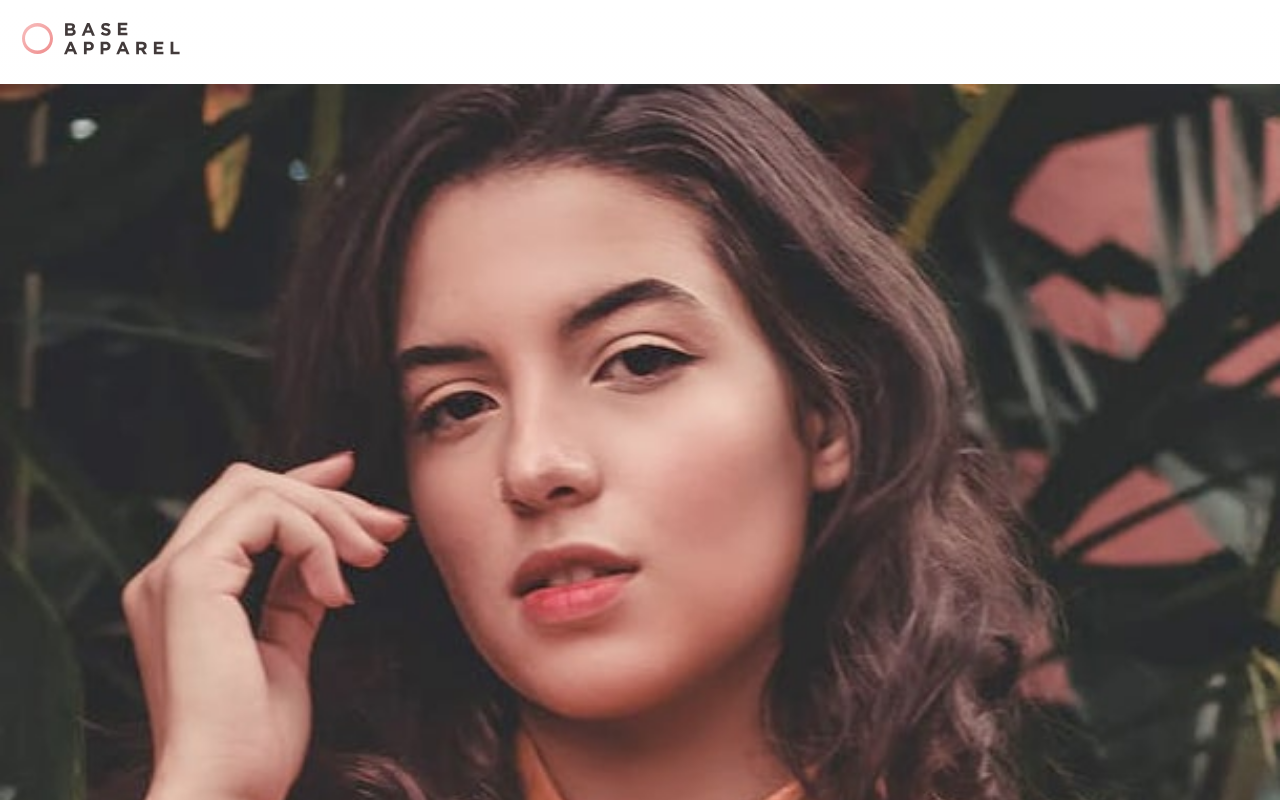
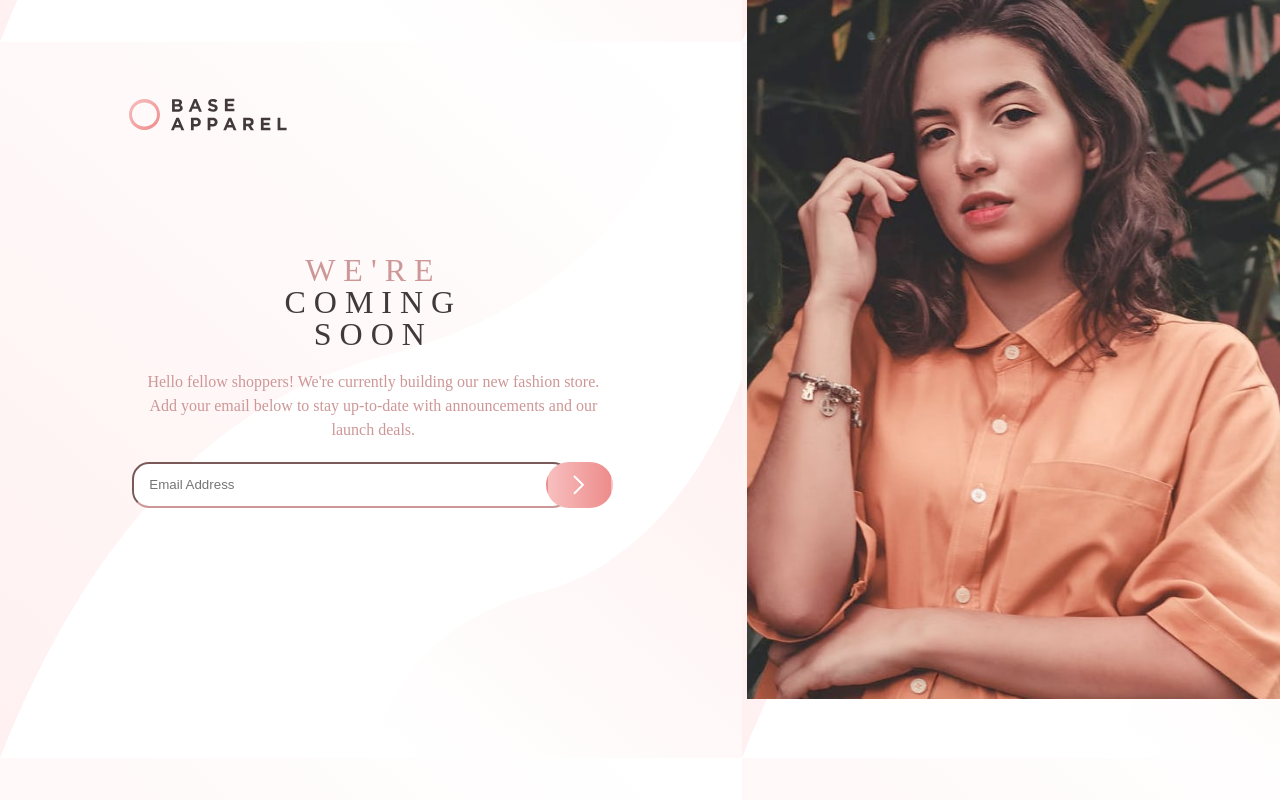
Before and after one commit to Raymond023/basic-apparel, a plain HTML site: page index.html in a window 1280 px wide. Shown: the top 800 px of the page. Drawn offline with Linux system fonts and the light colour scheme.

Commit message:
added desktop display

```diff
--- a/index.html
+++ b/index.html
@@ -26,13 +26,14 @@
     </a>
   </header>
 
+  <picture>
+    <source srcset="images/hero-desktop.jpg" media="(min-width: 768px)">
+    <source srcset="images/hero-mobile.jpg" media="(min-width: 320px)">
+    <img src="images/hero-mobile.jpg" alt="">
+  </picture>
+
   <main>
 
-    <picture>
-      <source srcset="images/hero-desktop.jpg" media="(min-width: 768px)">
-      <source srcset="images/hero-mobile.jpg" media="(min-width: 320px)">
-      <img src="images/hero-mobile.jpg" alt="">
-    </picture>
 
     <div>
       <h1 class="sro">Base Apparel</h1>
--- a/style.css
+++ b/style.css
@@ -119,3 +119,28 @@ form{
     content: "";
     display: inline;
 }
+
+@media screen and (min-width: 1024px) {
+    body{
+        background-image: url(images/bg-pattern-desktop.svg);
+        background-size: 58% auto;
+        background-position: left;
+        background-attachment: fixed;
+        display: grid;
+        grid-template-columns: repeat(12, 1fr);
+        grid-template-rows: repeat(3, 1fr);
+    }
+    header{
+        align-self: center;
+        grid-column: 2/7;
+        grid-row: 1/2;
+    }
+    picture{
+        grid-column:  8/13;
+        grid-row: 1/4;
+    }
+    main{
+        grid-column: 2/7;
+        grid-row: 2/4;
+    }
+}
```
